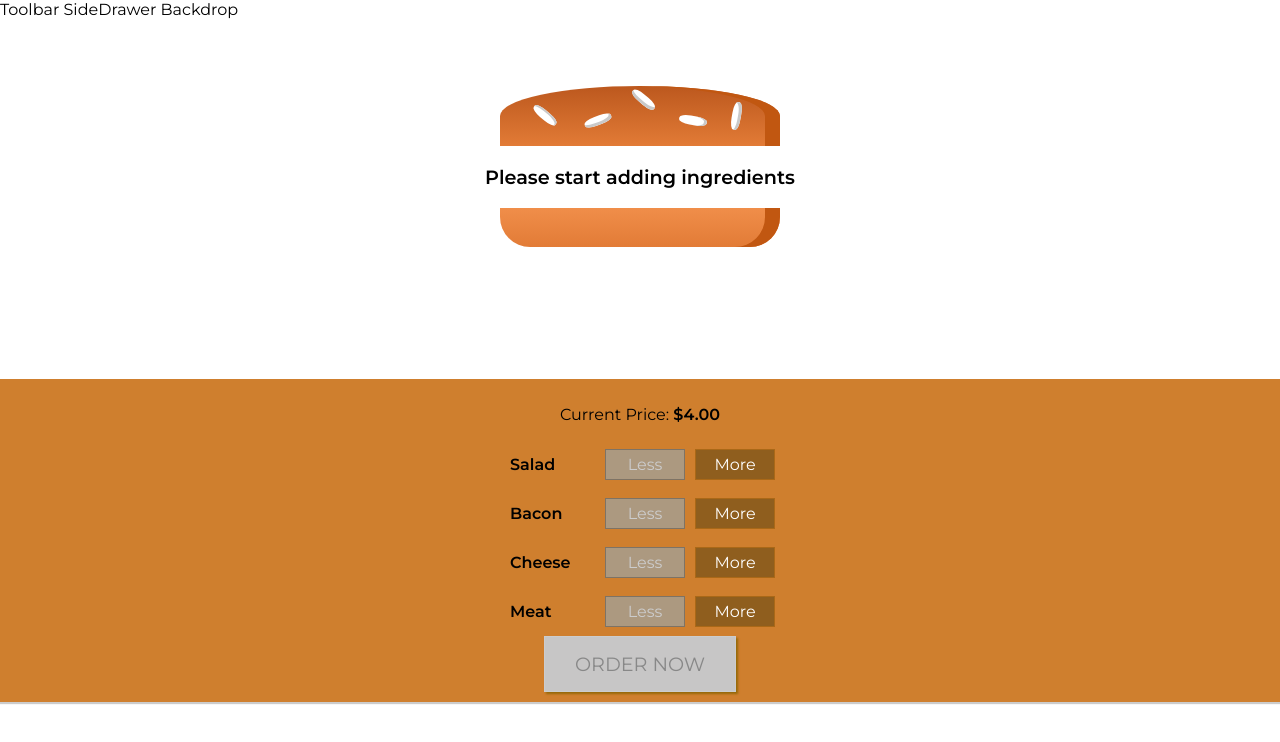
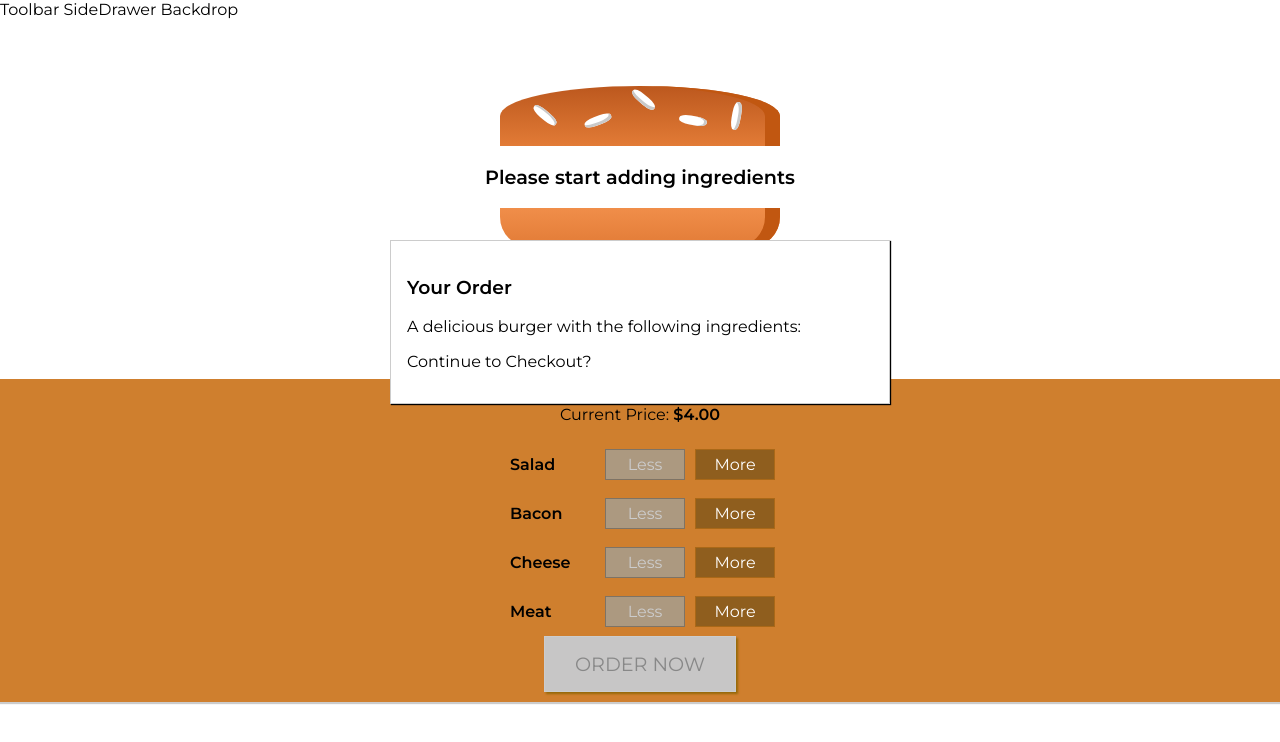
Before and after one commit to itsadamlove/react-burger-builder, a React (Create React App) app: page / in a window 1280 px wide. Shown: the top 742 px of the page. Built offline with nearby package versions, Linux system fonts and the light colour scheme.

Commit message:
Add the order modal w/ reduce & map features

```diff
--- /dev/null
+++ b/src/components/Burger/OrderSummary/OrderSummary.js
@@ -0,0 +1,33 @@
+import React from 'react';
+import Aux from '../../../hoc/Aux';
+import PropTypes from 'prop-types';
+
+const orderSummary = ({ ingredients }) => {
+  const ingredientSummary2 = Object.keys(ingredients)
+    .filter(igKey => {
+      return ingredients[igKey] > 0;
+    })
+    .map(igKey => {
+      return (
+        <li key={igKey}>
+          <span style={{ textTransform: 'capitalize' }}>{igKey}</span>:{' '}
+          {ingredients[igKey]}
+        </li>
+      );
+    });
+
+  return (
+    <Aux>
+      <h3>Your Order</h3>
+      <p>A delicious burger with the following ingredients:</p>
+      <ul>{ingredientSummary2}</ul>
+      <p>Continue to Checkout?</p>
+    </Aux>
+  );
+};
+
+orderSummary.propTypes = {
+  ingredients: PropTypes.object.isRequired
+};
+
+export default orderSummary;
--- /dev/null
+++ b/src/components/UI/Modal/Modal.js
@@ -0,0 +1,6 @@
+import React from 'react';
+import styles from './Modal.module.scss';
+
+const modal = ({ children }) => <div className={styles.Modal}>{children}</div>;
+
+export default modal;
--- /dev/null
+++ b/src/components/UI/Modal/Modal.module.scss
@@ -0,0 +1,18 @@
+.Modal {
+  position: fixed;
+  z-index: 500;
+  background-color: white;
+  width: 70%;
+  border: 1px solid #ccc;
+  box-shadow: 1px 1px 1px black;
+  padding: 16px;
+  left: 15%;
+  top: 30%;
+  box-sizing: border-box;
+  transition: all 0.3s ease-out;
+
+  @media (min-width: 600px) {
+    width: 500px;
+    left: calc(50% - 250px);
+  }
+}
--- a/src/containers/BurgerBuilder/BurgerBuilder.js
+++ b/src/containers/BurgerBuilder/BurgerBuilder.js
@@ -2,6 +2,8 @@
 import Aux from '../../hoc/Aux';
 import Burger from '../../components/Burger/Burger';
 import BuildControls from '../../components/Burger/BuildControls/BuildControls';
+import Modal from '../../components/UI/Modal/Modal';
+import OrderSummary from '../../components/Burger/OrderSummary/OrderSummary';
 
 const INGREDIENT_PRICES = {
   salad: 0.5,
@@ -81,6 +83,9 @@
     }
     return (
       <Aux>
+        <Modal>
+          <OrderSummary ingredients={ingredients} />
+        </Modal>
         <div>
           <Burger ingredients={ingredients} />
         </div>
```
